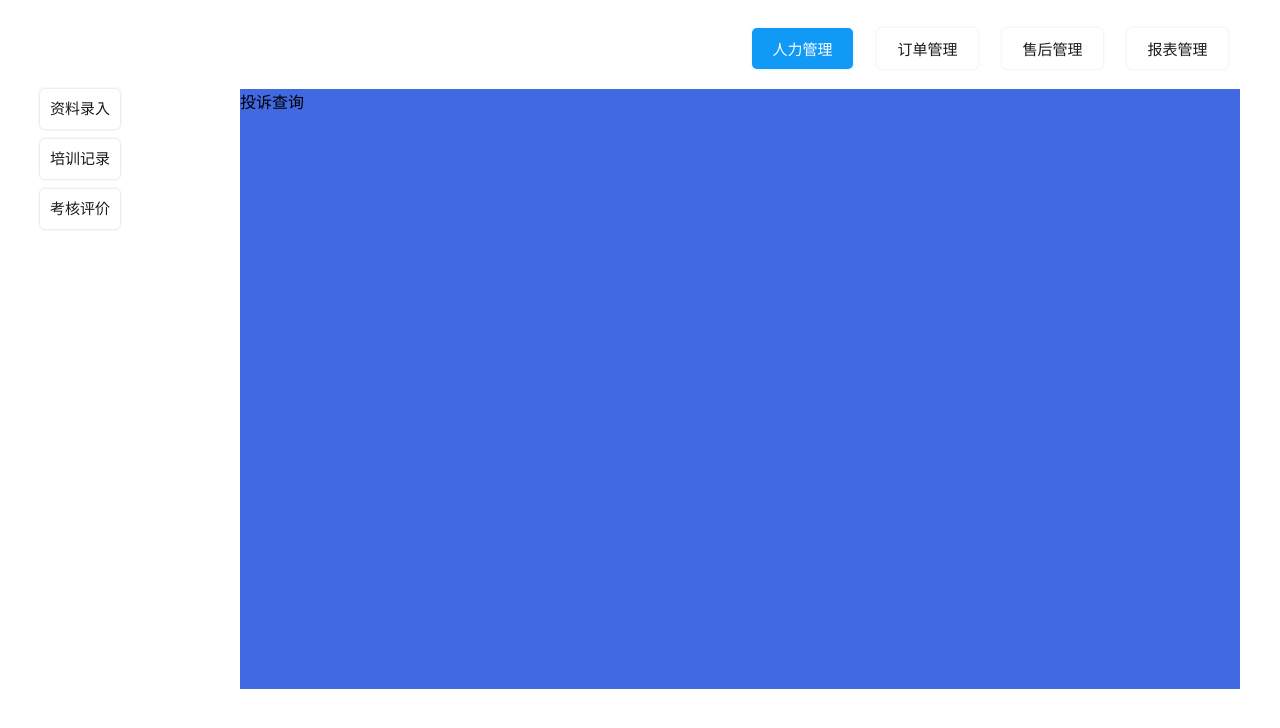
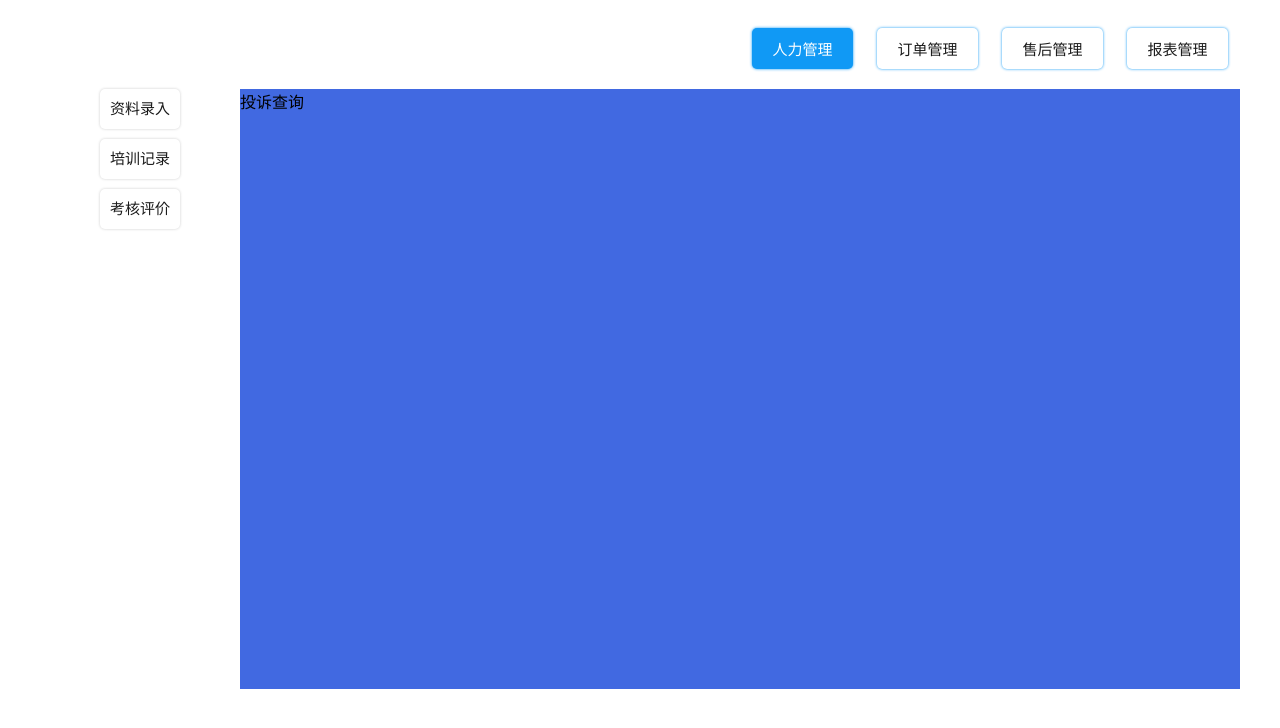
Before and after one commit to waitsunny-li/medicms, a Vue app: page /complaintquery in a window 1280 px wide. Shown: the top 728 px of the page. Built offline with nearby package versions, Linux system fonts and the light colour scheme.

Commit message:
基本修改

```diff
--- a/src/components/common/asidenav/AsideItem.vue
+++ b/src/components/common/asidenav/AsideItem.vue
@@ -49,7 +49,7 @@ export default {
 }
 .aside-item:hover {
   transform: translate(20px);
-  box-shadow: 0 0 3px rgba(16, 153, 245, 0.2);
+  box-shadow: 0 0 3px rgba(16, 153, 245, 1);
 }
 
 .actived {
--- a/src/components/common/headnav/NavItem.vue
+++ b/src/components/common/headnav/NavItem.vue
@@ -43,7 +43,7 @@ export default {
   transition: 0.3s;
   font-size: 15px;
   border-radius: 5px;
-  box-shadow: 0 0 3px rgba(16, 153, 245, 0.2);
+  box-shadow: 0 0 3px rgba(16, 153, 245, 1);
   user-select: none;
 }
 .actived {
--- a/src/components/content/mainnav/AsideMainNav.vue
+++ b/src/components/content/mainnav/AsideMainNav.vue
@@ -40,4 +40,9 @@ export default {
 </script>
 
 <style scoped>
+.aside-main-nav {
+  width: 100%;
+  display: flex;
+  justify-content: center;
+}
 </style>
```
